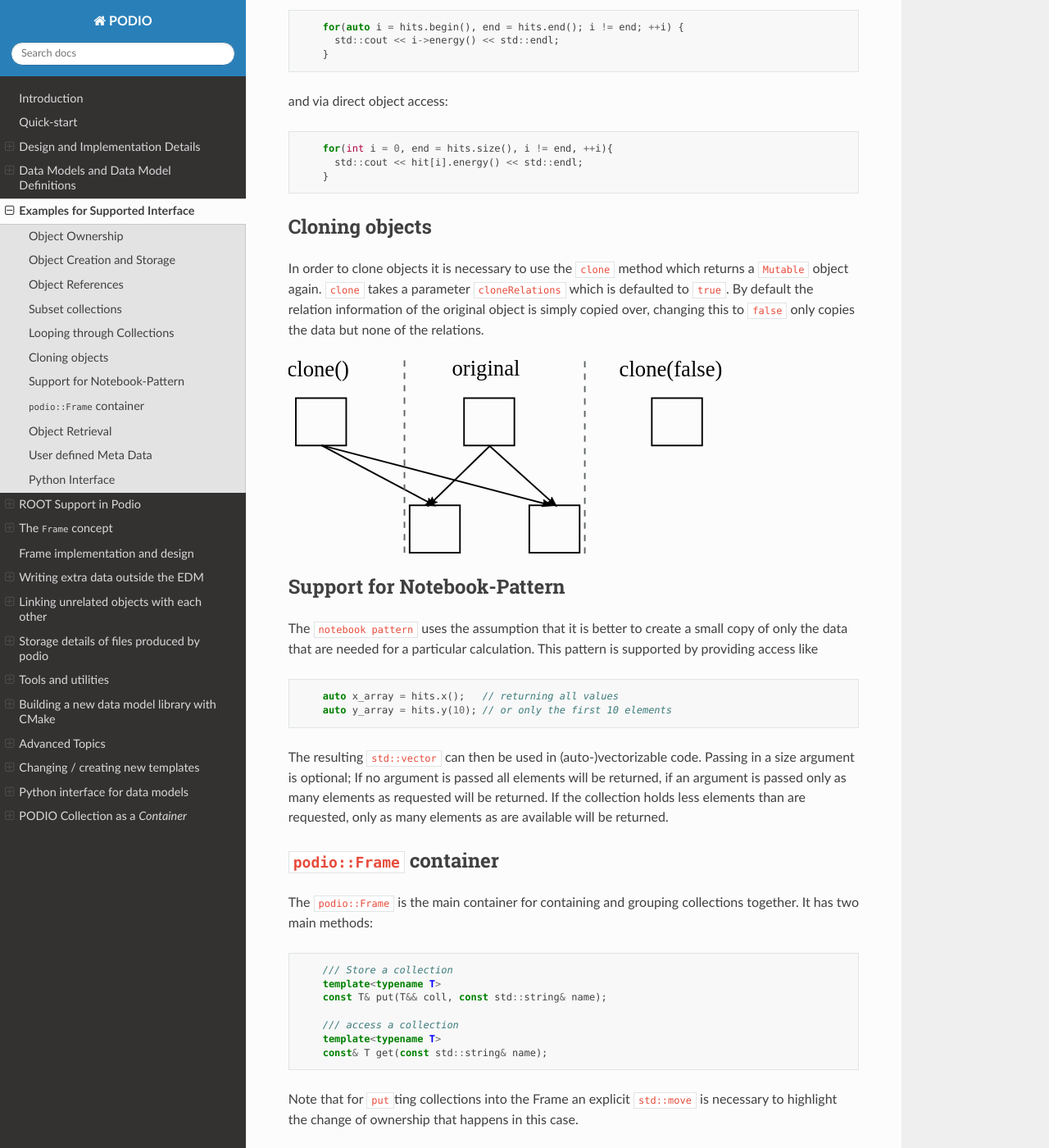
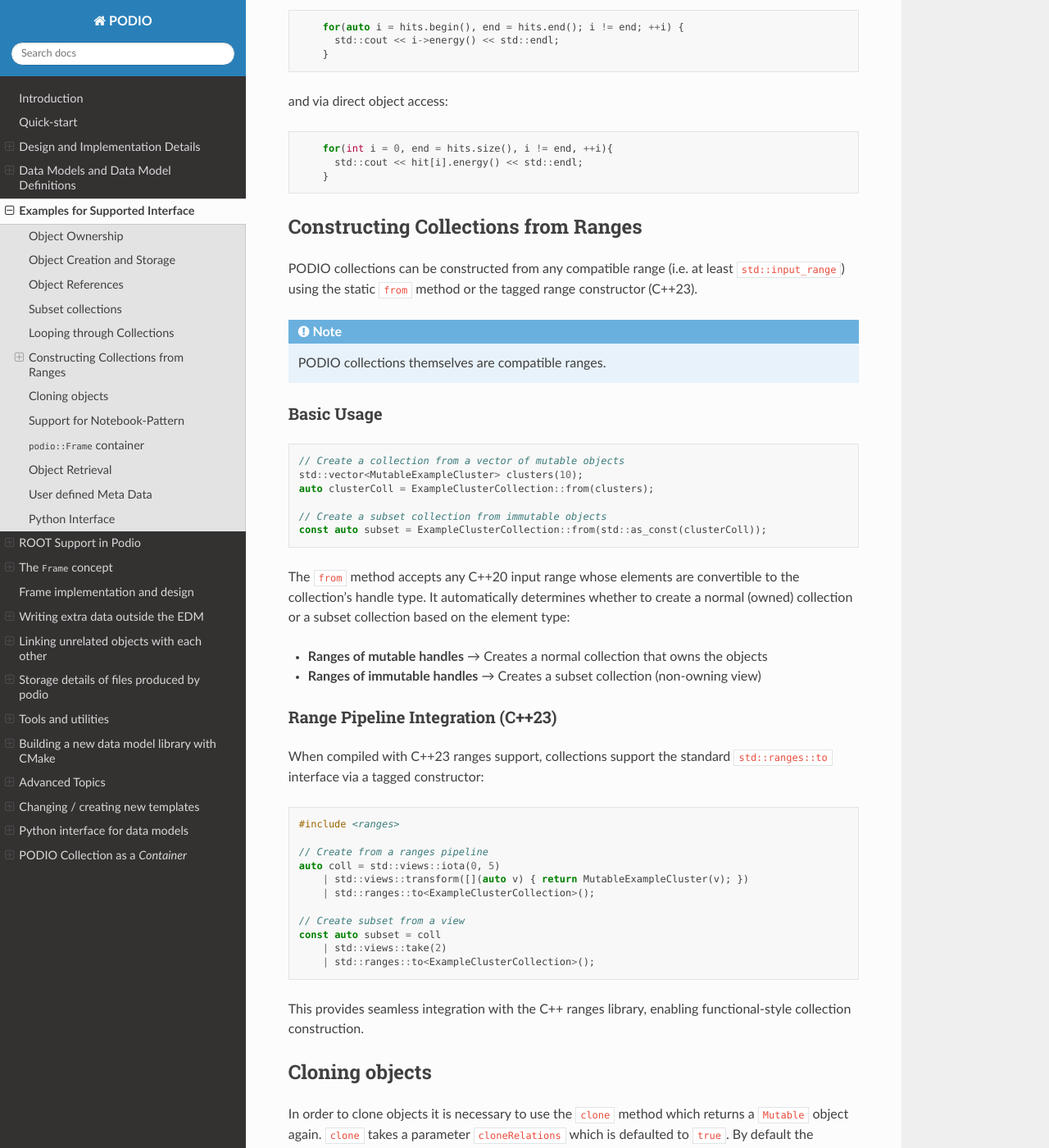
Before and after one commit to AIDASoft/podio, a Sphinx documentation site: the page built from doc/examples.md, in a window 1280 px wide and 1400 px high, scrolled down 1936 px. Shown: the whole window at 82% size. Built offline with Sphinx 7.4.7 and the Read the Docs theme 3.1.0, drawn with Linux system fonts in a browser that asks for light colours; pages that are not in the unit, such as notebooks, are missing from menus; the version number could not be read and is left out.

Commit message:
Add short documentation

````diff
--- a/doc/examples.md
+++ b/doc/examples.md
@@ -101,6 +101,59 @@
     }
 ```
 
+
+## Constructing Collections from Ranges
+
+PODIO collections can be constructed from any compatible range (i.e. at least
+`std::input_range`) using the static `from` method or the tagged range
+constructor (C++23).
+
+::::{note}
+PODIO collections themselves are compatible ranges.
+::::
+
+### Basic Usage
+
+```cpp
+// Create a collection from a vector of mutable objects
+std::vector<MutableExampleCluster> clusters(10);
+auto clusterColl = ExampleClusterCollection::from(clusters);
+
+// Create a subset collection from immutable objects
+const auto subset = ExampleClusterCollection::from(std::as_const(clusterColl));
+```
+
+The `from` method accepts any C++20 input range whose elements are convertible
+to the collection's handle type. It automatically determines whether to create a
+normal (owned) collection or a subset collection based on the element type:
+
+- **Ranges of mutable handles** → Creates a normal collection that owns the objects
+- **Ranges of immutable handles** → Creates a subset collection (non-owning view)
+
+### Range Pipeline Integration (C++23)
+
+When compiled with C++23 ranges support, collections support the standard
+`std::ranges::to` interface via a tagged constructor:
+
+```cpp
+#include <ranges>
+
+// Create from a ranges pipeline
+auto coll = std::views::iota(0, 5)
+    | std::views::transform([](auto v) { return MutableExampleCluster(v); })
+    | std::ranges::to<ExampleClusterCollection>();
+
+// Create subset from a view
+const auto subset = coll
+    | std::views::take(2)
+    | std::ranges::to<ExampleClusterCollection>();
+```
+
+This provides seamless integration with the C++ ranges library, enabling
+functional-style collection construction.
+
+
+
 ## Cloning objects
 
 In order to clone objects it is necessary to use the `clone` method which
````
